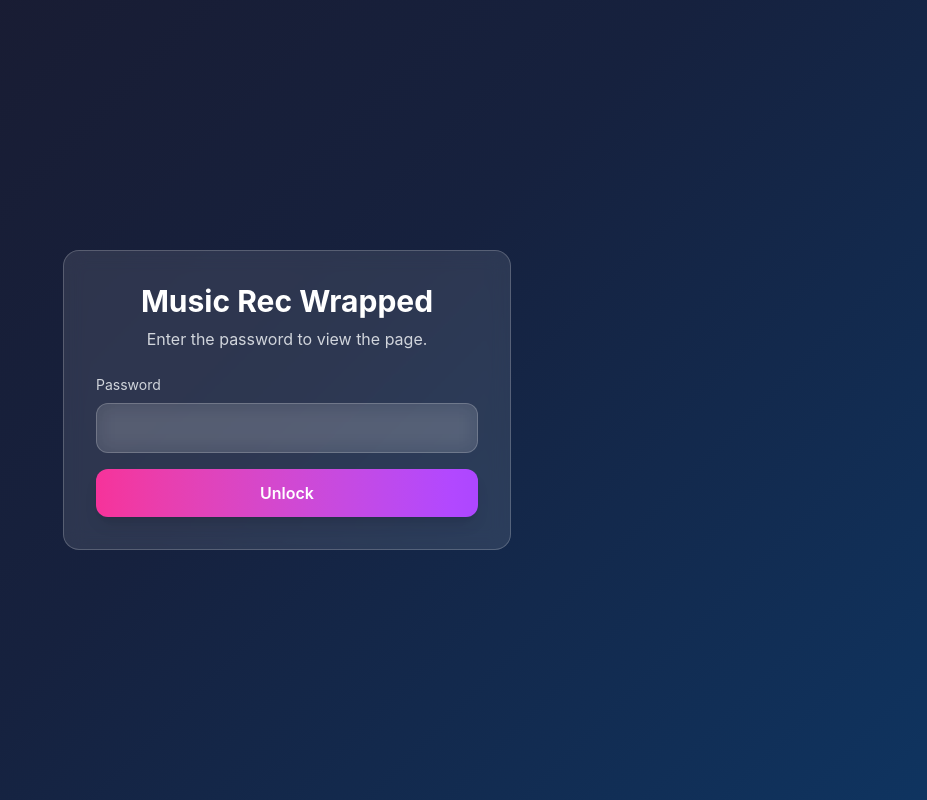
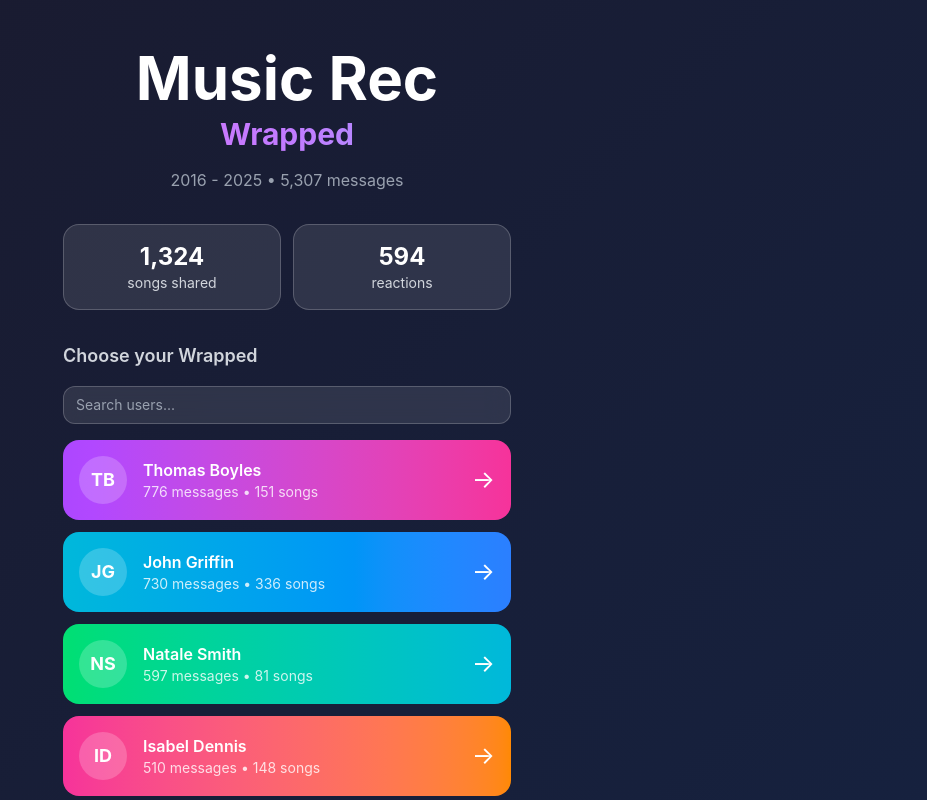
Before and after one commit to PatrickAuld/music-rec-wrapped, a Next.js app: page / in a window 1280 px wide. Shown: the top 800 px of the page, without its empty margins (353-1280 px from the left). Built offline with nearby package versions, Linux system fonts and the light colour scheme.

Commit message:
Remove password protection from homepage (#13)

```diff
--- a/src/app/page.tsx
+++ b/src/app/page.tsx
@@ -1,7 +1,7 @@
 'use client';
 
 import Link from 'next/link';
-import { useMemo, useState, type FormEvent } from 'react';
+import { useMemo, useState } from 'react';
 import data from '../data.json';
 import { WrappedData } from '../types';
 
@@ -30,24 +30,7 @@ function slugify(name: string): string {
 }
 
 export default function Home() {
-  const [isUnlocked, setIsUnlocked] = useState(() => {
-    if (typeof window === 'undefined') return false;
-    return localStorage.getItem('wrapped-access-granted') === 'true';
-  });
-  const [passwordInput, setPasswordInput] = useState('');
-  const [hasError, setHasError] = useState(false);
   const [searchQuery, setSearchQuery] = useState('');
-
-  const handlePasswordSubmit = (event: FormEvent<HTMLFormElement>) => {
-    event.preventDefault();
-    if (passwordInput === 'HearThat?') {
-      setIsUnlocked(true);
-      setHasError(false);
-      localStorage.setItem('wrapped-access-granted', 'true');
-    } else {
-      setHasError(true);
-    }
-  };
 
   const users = useMemo(() => (
     Object.entries(wrappedData.users)
@@ -61,40 +44,6 @@ export default function Home() {
   }, [searchQuery, users]);
 
   const topLevel = wrappedData.top_level;
-
-  if (!isUnlocked) {
-    return (
-      <main className="min-h-screen flex items-center justify-center p-4">
-        <div className="glass max-w-md w-full rounded-2xl p-8 text-center animate-fade-in" style={{ opacity: 0 }}>
-          <h1 className="text-3xl font-bold mb-2">Music Rec Wrapped</h1>
-          <p className="text-gray-300 mb-6">Enter the password to view the page.</p>
-          <form onSubmit={handlePasswordSubmit} className="space-y-4 text-left">
-            <div className="space-y-2">
-              <label htmlFor="password" className="block text-sm text-gray-300">Password</label>
-              <input
-                id="password"
-                type="password"
-                className="w-full glass rounded-xl px-4 py-3 bg-white/5 focus:outline-none focus:ring-2 focus:ring-pink-400"
-                value={passwordInput}
-                onChange={(event) => setPasswordInput(event.target.value)}
-                autoComplete="off"
-                required
-              />
-              {hasError && (
-                <p className="text-sm text-rose-300">Incorrect password. Please try again.</p>
-              )}
-            </div>
-            <button
-              type="submit"
-              className="w-full bg-gradient-to-r from-pink-500 to-purple-500 text-white font-semibold py-3 rounded-xl shadow-lg hover:scale-[1.01] transition-transform"
-            >
-              Unlock
-            </button>
-          </form>
-        </div>
-      </main>
-    );
-  }
 
   return (
     <main className="min-h-screen p-4 pb-20">
```
